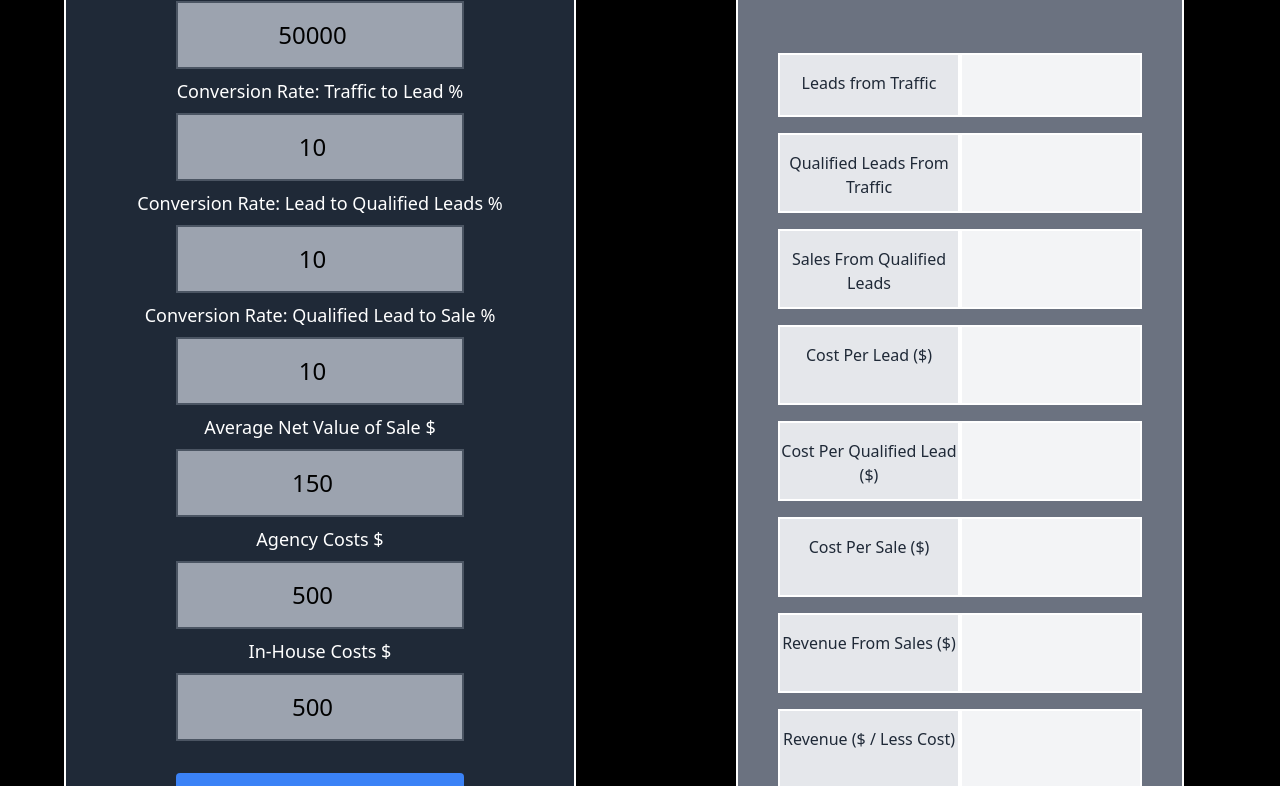
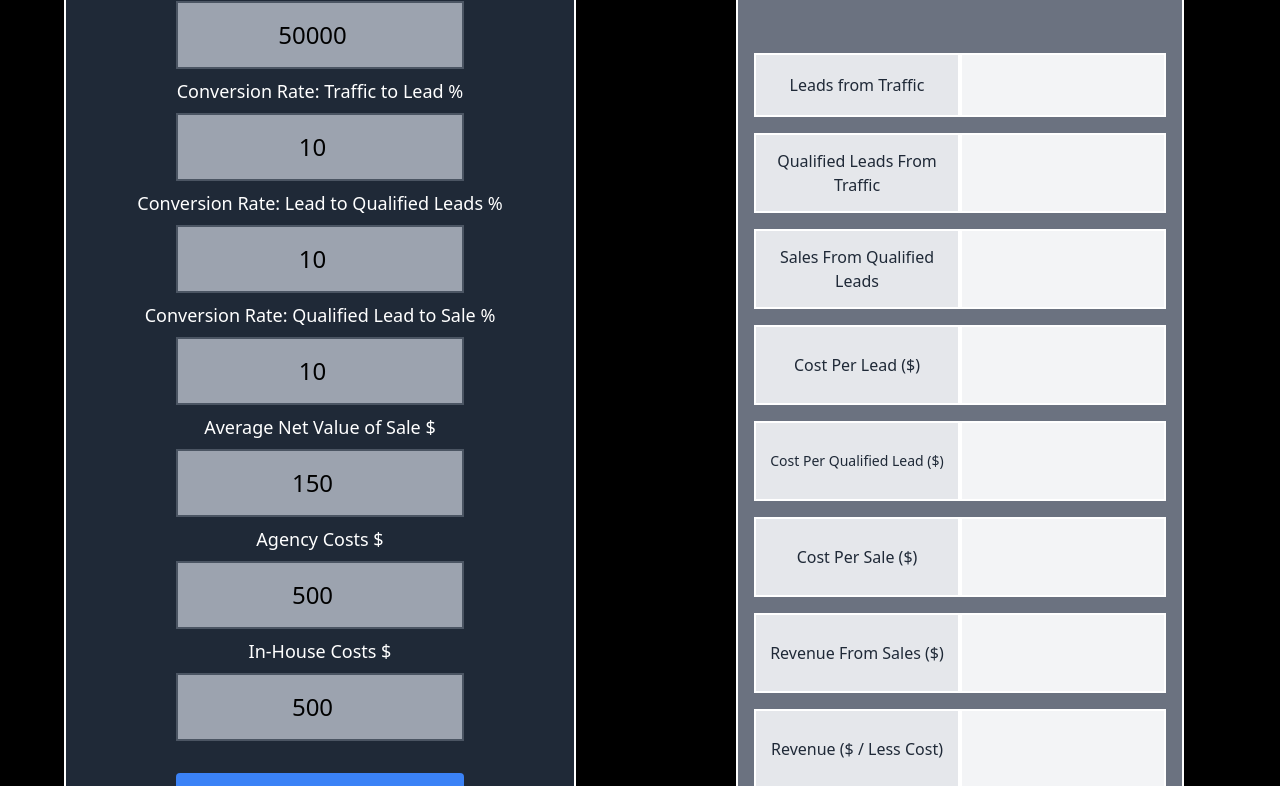
Before and after one commit to artofmayhem/seo-roi-calculator, a React (Create React App) app: page / in a window 1280 px wide. Shown: the part 965-1751 px from the top of the page. Built offline with nearby package versions, Linux system fonts and the light colour scheme.

Commit message:
final debug

```diff
--- a/src/components/FormContainer.js
+++ b/src/components/FormContainer.js
@@ -66,7 +66,6 @@ export default function FormContainer() {
     setCostPerQualifiedLead(
       ((agCost + inHouseCost) / (mtr / conRateTl / conRateQls)).toFixed(2)
     );
-    // display in dollars and cents
     // console.log(
     //   "cost per qualified lead",
     //    (costPerQualifiedLead).toFixed(2)
@@ -359,7 +358,7 @@ export default function FormContainer() {
       >
         <div
           className={
-            "text-center bg-gray-500 px-10 border-2 py-20 h-auto border-white"
+            "text-center bg-gray-500 px-4 border-2 py-20 h-auto border-white"
           }
           style={{ width: "35vw", minWidth: 350 }}
         >
@@ -367,14 +366,14 @@ export default function FormContainer() {
           <div className={"flex flex-row justify-center align-center"}>
             <div
               className={
-                "flex align-center justify-center border-solid border-2 border-white my-2 py-4 w-60 h-16 bg-gray-200 text-gray-800  mx-auto text-center"
+                "flex items-center justify-center border-solid border-2 border-white my-2 py-4 w-60 h-16 bg-gray-200 text-gray-800  mx-auto text-center"
               }
             >
               <h5>Leads from Traffic</h5>
             </div>
             <div
               className={
-                "flex align-center justify-center border-solid border-2 border-white my-2 py-4 w-60 h-16 bg-gray-100 text-gray-800 text-2xl mx-auto text-center"
+                "flex items-center justify-center border-solid border-2 border-white my-2 py-4 w-60 h-16 bg-gray-100 text-gray-800 text-2xl mx-auto text-center"
               }
             >
               <h5>{leadsTraffic}</h5>
@@ -384,14 +383,14 @@ export default function FormContainer() {
           <div className={"flex flex-row justify-center align-center"}>
             <div
               className={
-                "flex align-center justify-center border-solid border-2 border-white my-2 py-4 w-60 h-20 bg-gray-200 text-gray-800  mx-auto text-center"
+                "flex items-center justify-center border-solid border-2 border-white my-2 py-4 w-60 h-20 bg-gray-200 text-gray-800  mx-auto text-center"
               }
             >
               <h5>Qualified Leads From Traffic</h5>
             </div>
             <div
               className={
-                "flex align-center justify-center border-solid border-2 border-white my-2 py-4 w-60 h-20 bg-gray-100 text-gray-800 text-2xl mx-auto text-center"
+                "flex items-center justify-center border-solid border-2 border-white my-2 py-4 w-60 h-20 bg-gray-100 text-gray-800 text-2xl mx-auto text-center"
               }
             >
               <h5>{qualifiedLeadsFromLeads}</h5>
@@ -401,14 +400,14 @@ export default function FormContainer() {
           <div className={"flex flex-row justify-center align-center"}>
             <div
               className={
-                "flex align-center justify-center border-solid border-2 border-white my-2 py-4 w-60 h-20 bg-gray-200 text-gray-800 mx-auto text-center"
+                "flex items-center justify-center border-solid border-2 border-white my-2 py-4 w-60 h-20 bg-gray-200 text-gray-800 mx-auto text-center"
               }
             >
               <h5>Sales From Qualified Leads</h5>
             </div>
             <div
               className={
-                "flex align-center justify-center border-solid border-2 border-white my-2 py-4 w-60 h-20 bg-gray-100 text-gray-800 text-2xl mx-auto text-center"
+                "flex items-center justify-center border-solid border-2 border-white my-2 py-4 w-60 h-20 bg-gray-100 text-gray-800 text-2xl mx-auto text-center"
               }
             >
               <h5>{salesQualifiedLeads}</h5>
@@ -418,14 +417,14 @@ export default function FormContainer() {
           <div className={"flex flex-row justify-center align-center"}>
             <div
               className={
-                "flex align-center justify-center border-solid border-2 border-white my-2 py-4 w-60 h-20 bg-gray-200 text-gray-800 mx-auto text-center"
+                "flex items-center justify-center border-solid border-2 border-white my-2 py-4 w-60 h-20 bg-gray-200 text-gray-800 mx-auto text-center"
               }
             >
               <h5>Cost Per Lead ($)</h5>
             </div>
             <div
               className={
-                "flex align-center justify-center border-solid border-2 border-white my-2 py-4 w-60 h-20 bg-gray-100 text-gray-800 text-2xl mx-auto text-center"
+                "flex items-center justify-center border-solid border-2 border-white my-2 py-4 w-60 h-20 bg-gray-100 text-gray-800 text-2xl mx-auto text-center"
               }
             >
 
@@ -437,14 +436,14 @@ export default function FormContainer() {
           <div className={"flex flex-row justify-center align-center"}>
             <div
               className={
-                "flex align-center justify-center border-solid border-2 border-white my-2 py-4 w-60 h-20 bg-gray-200 text-gray-800 mx-auto text-center"
+                "flex items-center justify-center border-solid border-2 border-white my-2 py-2 text-sm w-60 h-20 bg-gray-200 text-gray-800 mx-auto text-center"
               }
             >
               <h5>Cost Per Qualified Lead ($)</h5>
             </div>
             <div
               className={
-                "flex align-center justify-center border-solid border-2 border-white my-2 py-4 w-60 h-20 bg-gray-100 text-gray-800 text-2xl mx-auto text-center"
+                "flex items-center justify-center border-solid border-2 border-white my-2 py-4 w-60 h-20 bg-gray-100 text-gray-800 text-2xl mx-auto text-center"
               }
             >
               {costPerLead === null ? <h5>{costPerQualifiedLead}</h5> :
@@ -455,14 +454,14 @@ export default function FormContainer() {
           <div className={"flex flex-row justify-center align-center"}>
             <div
               className={
-                "flex align-center justify-center border-solid border-2 border-white my-2 py-4 w-60 h-20 bg-gray-200 text-gray-800 mx-auto text-center"
+                "flex items-center justify-center border-solid border-2 border-white my-2 py-4 w-60 h-20 bg-gray-200 text-gray-800 mx-auto text-center"
               }
             >
               <h5>Cost Per Sale ($)</h5>
             </div>
             <div
               className={
-                "flex align-center justify-center border-solid border-2 border-white my-2 py-4 w-60 h-20 bg-gray-100 text-gray-800 text-2xl mx-auto text-center"
+                "flex items-center justify-center border-solid border-2 border-white my-2 py-4 w-60 h-20 bg-gray-100 text-gray-800 text-2xl mx-auto text-center"
               }
             >
               {costPerLead === null ? <h5>{costPerSale}</h5> :
@@ -473,14 +472,14 @@ export default function FormContainer() {
           <div className={"flex flex-row justify-center align-center"}>
             <div
               className={
-                "flex align-center justify-center border-solid border-2 border-white my-2 py-4 w-60 h-20 bg-gray-200 text-gray-800 mx-auto text-center"
+                "flex items-center justify-center border-solid border-2 border-white my-2 py-4 w-60 h-20 bg-gray-200 text-gray-800 mx-auto text-center"
               }
             >
               <h5>Revenue From Sales ($)</h5>
             </div>
             <div
               className={
-                "flex align-center justify-center border-solid border-2 border-white my-2 py-4 w-60 h-20 bg-gray-100 text-gray-800 text-2xl mx-auto text-center"
+                "flex items-center justify-center border-solid border-2 border-white my-2 py-4 w-60 h-20 bg-gray-100 text-gray-800 text-2xl mx-auto text-center"
               }
             >
                {costPerLead === null ? <h5>{revFromSales}</h5> :
@@ -491,14 +490,14 @@ export default function FormContainer() {
           <div className={"flex flex-row justify-center align-center"}>
             <div
               className={
-                "flex align-center justify-center border-solid border-2 border-white my-2 py-4 w-60 h-20 bg-gray-200 text-gray-800  mx-auto text-center"
+                "flex items-center justify-center border-solid border-2 border-white my-2 py-4 w-60 h-20 bg-gray-200 text-gray-800  mx-auto text-center"
               }
             >
               <h5>Revenue ($ / Less Cost)</h5>
             </div>
             <div
               className={
-                "flex align-center justify-center border-solid border-2 border-white my-2 py-4 w-60 h-20 bg-gray-100 text-gray-800 text-2xl mx-auto text-center"
+                "flex items-center justify-center border-solid border-2 border-white my-2 py-4 w-60 h-20 bg-gray-100 text-gray-800 text-2xl mx-auto text-center"
               }
             >
                 {costPerLead === null ? <h5>{revLessCost}</h5> :
@@ -510,14 +509,14 @@ export default function FormContainer() {
           <div className={"flex flex-row justify-center align-center"}>
             <div
               className={
-                "flex align-center justify-center border-solid border-2 border-white my-2 py-4 w-60 h-20 bg-gray-200 text-gray-800  mx-auto text-center"
+                "flex items-center justify-center border-solid border-2 border-white my-2 py-4 w-60 h-20 bg-gray-200 text-gray-800  mx-auto text-center"
               }
             >
               <h5>ROI (%)</h5>
             </div>
             <div
               className={
-                "flex align-center justify-center border-solid border-2 border-white my-2 py-4 w-60 h-20 bg-gray-100 text-gray-800 text-2xl mx-auto text-center"
+                "flex items-center justify-center border-solid border-2 border-white my-2 py-4 w-60 h-20 bg-gray-100 text-gray-800 text-2xl mx-auto text-center"
               }
             >
                 { roi === null ? <h5>{roi}</h5> :
```
